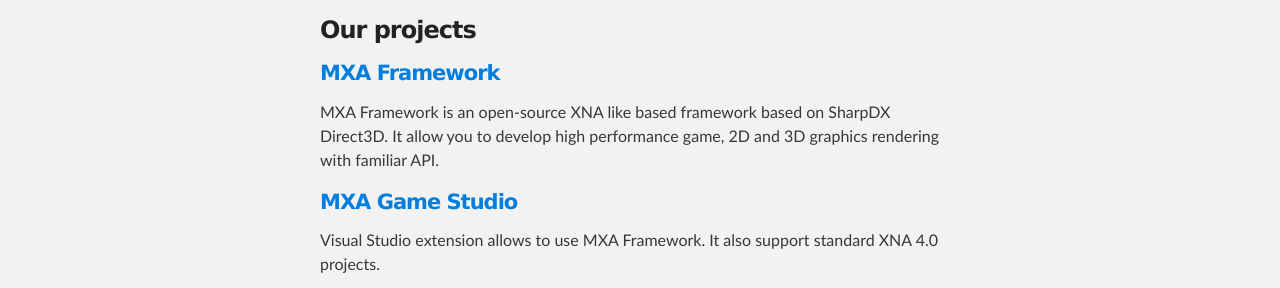
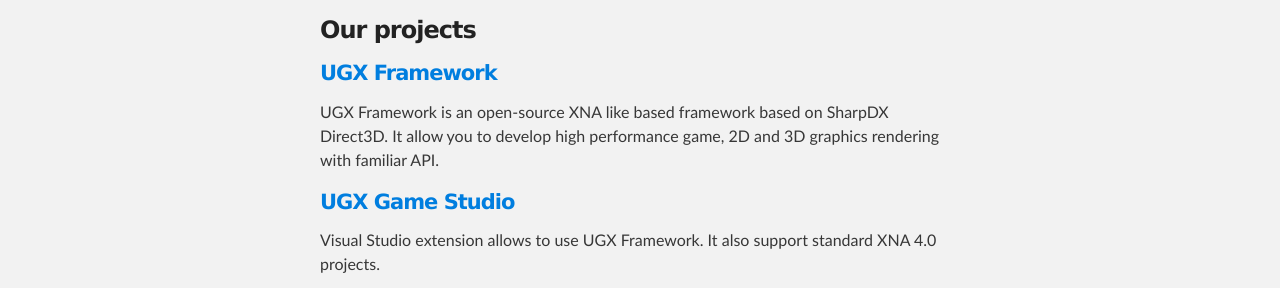
Before and after one commit to insma/insma.github.io, a plain HTML site: page index.html in a window 1280 px wide. Shown: the part 372-660 px from the top of the page. Drawn offline with Linux system fonts and the light colour scheme.

Commit message:
Update index.html

```diff
--- a/index.html
+++ b/index.html
@@ -37,10 +37,10 @@
 
 <h3>
 <a id="designer-templates" class="anchor" href="#designer-templates" aria-hidden="true"><span class="octicon octicon-link"></span></a>Our projects</h3>
-<h4><a href="https://github.com/insma/MXA-Framework">MXA Framework</a></h4>
-<p>MXA Framework is an open-source XNA like based framework based on SharpDX Direct3D. It allow you to develop high performance game, 2D and 3D graphics rendering with familiar API.</p>
-<h4><a href="https://github.com/insma/MXA-Game-Studio">MXA Game Studio</a></h4>
-<p>Visual Studio extension allows to use MXA Framework. It also support standard XNA 4.0 projects.</p>
+<h4><a href="https://github.com/TesseractGS/UGX-Framework">UGX Framework</a></h4>
+<p>UGX Framework is an open-source XNA like based framework based on SharpDX Direct3D. It allow you to develop high performance game, 2D and 3D graphics rendering with familiar API.</p>
+<h4><a href="https://github.com/TesseractGS/UGX-Game-Studio">UGX Game Studio</a></h4>
+<p>Visual Studio extension allows to use UGX Framework. It also support standard XNA 4.0 projects.</p>
 
     <!-- FOOTER  -->
     <div id="footer_wrap" class="outer">
```
